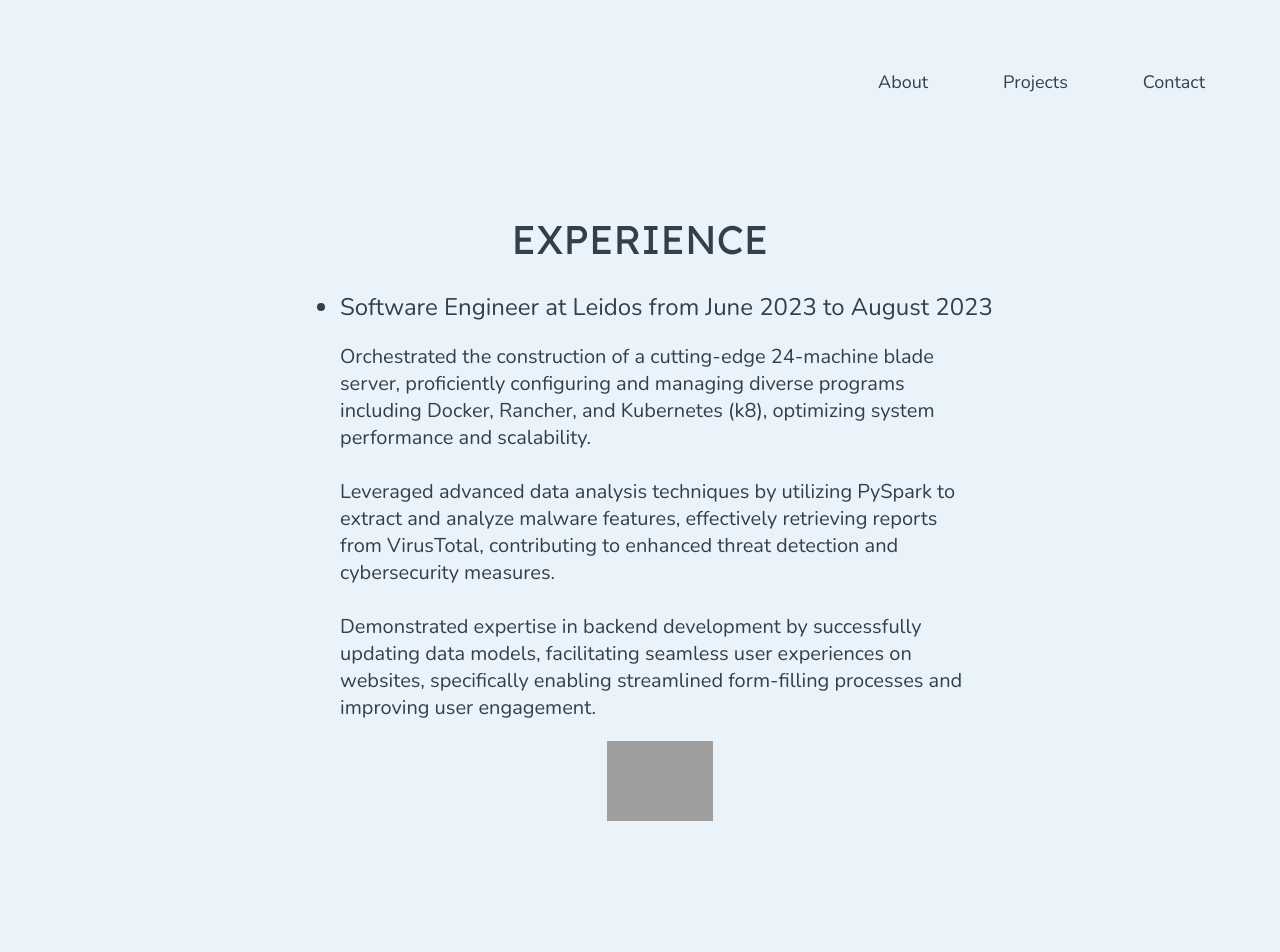
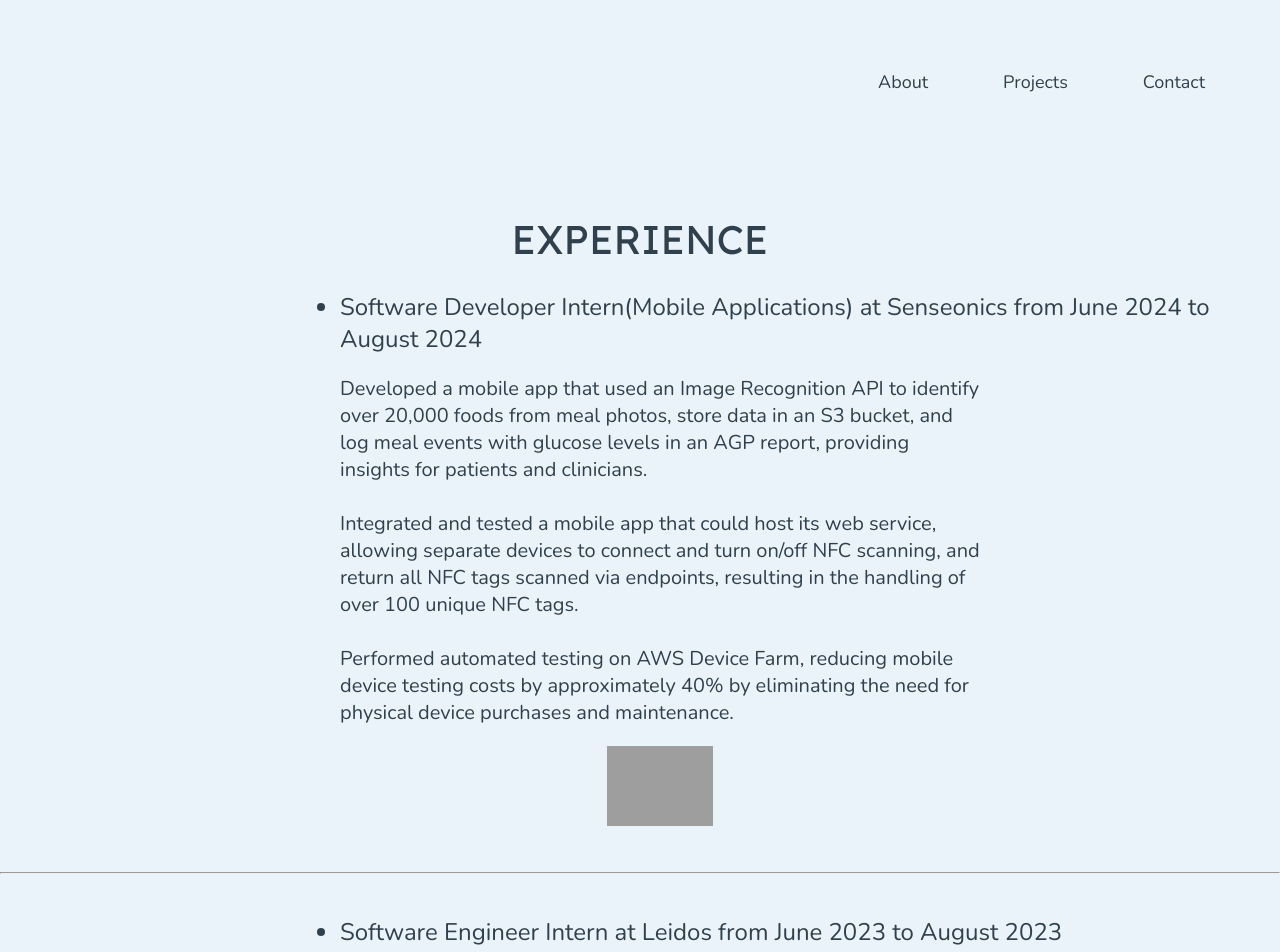
Before and after one commit to zash744/zashrafCS.com, a plain HTML site: page experience.html in a window 1280 px wide. Shown: the top 952 px of the page. Before the commit the page ends 841 px from the top, so only its background shows below. Drawn offline with nearby package versions, Linux system fonts and the light colour scheme; grey boxes are pictures that could not be loaded.

Commit message:
updated experience

```diff
--- a/experience.html
+++ b/experience.html
@@ -28,9 +28,28 @@
 
     </div>
 
+    <ul>
+        <li class="exp">Software Developer Intern(Mobile Applications) at Senseonics from June 2024 to August 2024</li>
+        <p class="exp-description">Developed a mobile app that used an Image Recognition API to identify over 20,000 foods from meal photos,
+            store data in an S3 bucket, and log meal events with glucose levels in an AGP report, providing insights for patients and clinicians.
+            <br><br>
+            Integrated and tested a mobile app that could host its web service, allowing separate devices to connect and turn on/off NFC scanning,
+            and return all NFC tags scanned via endpoints, resulting in the handling of over 100 unique NFC tags.
+            <br><br>
+            Performed automated testing on AWS Device Farm, reducing mobile device testing costs by approximately 40% by eliminating the need for physical
+            device purchases and maintenance.
+            </p>
+               <div>
+       <center><img src = "https://www.geomedsdvo.com/wp-content/uploads/2018/05/Logo-1024x151.png" height="80px" alt = "leidos"/></center>
 
+    </div>
+    </ul>
+
+    <br>
+    <hr>
+    <br>
     <ul>
-        <li class="exp">Software Engineer at Leidos from June 2023 to August 2023</li>
+        <li class="exp">Software Engineer Intern at Leidos from June 2023 to August 2023</li>
         <p class="exp-description">Orchestrated the construction of a cutting-edge 24-machine blade server, proficiently configuring
             and managing diverse programs including Docker, Rancher, and Kubernetes (k8), optimizing system
             performance and scalability.<br><br>
```
